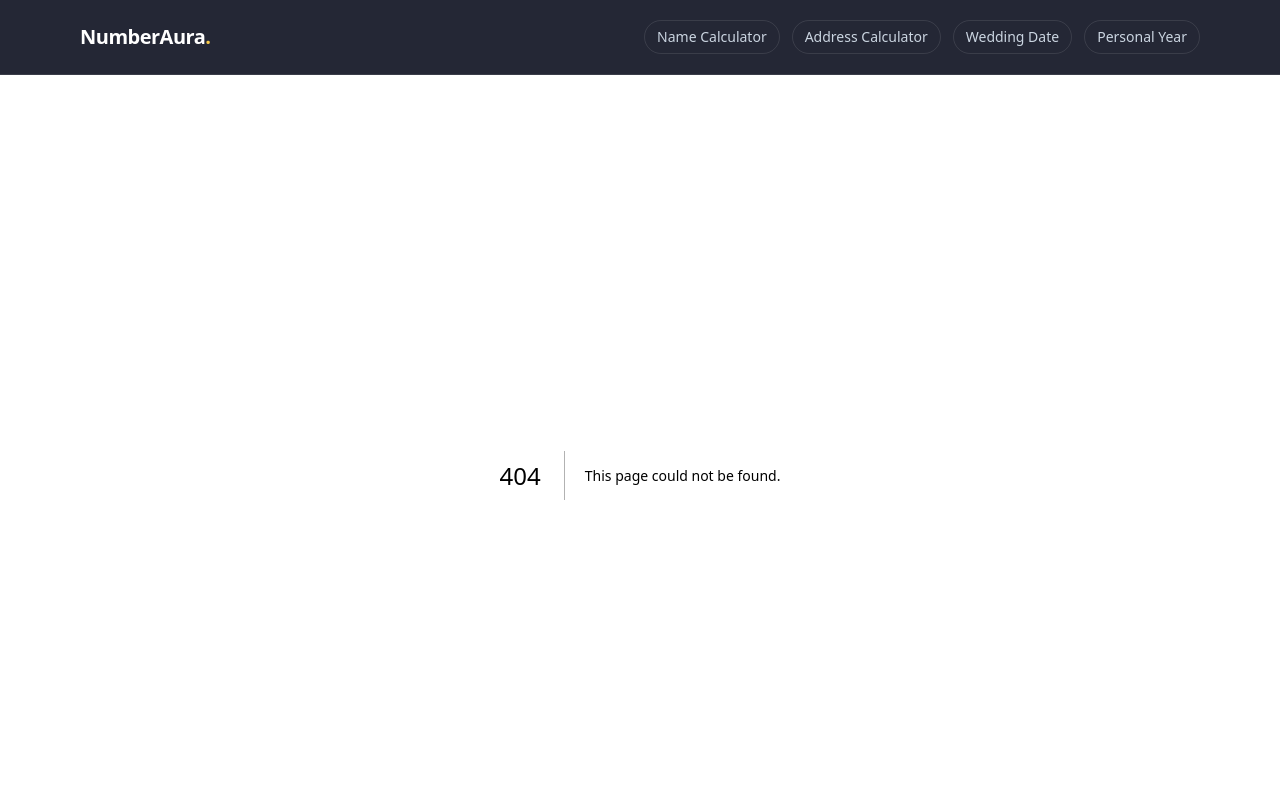
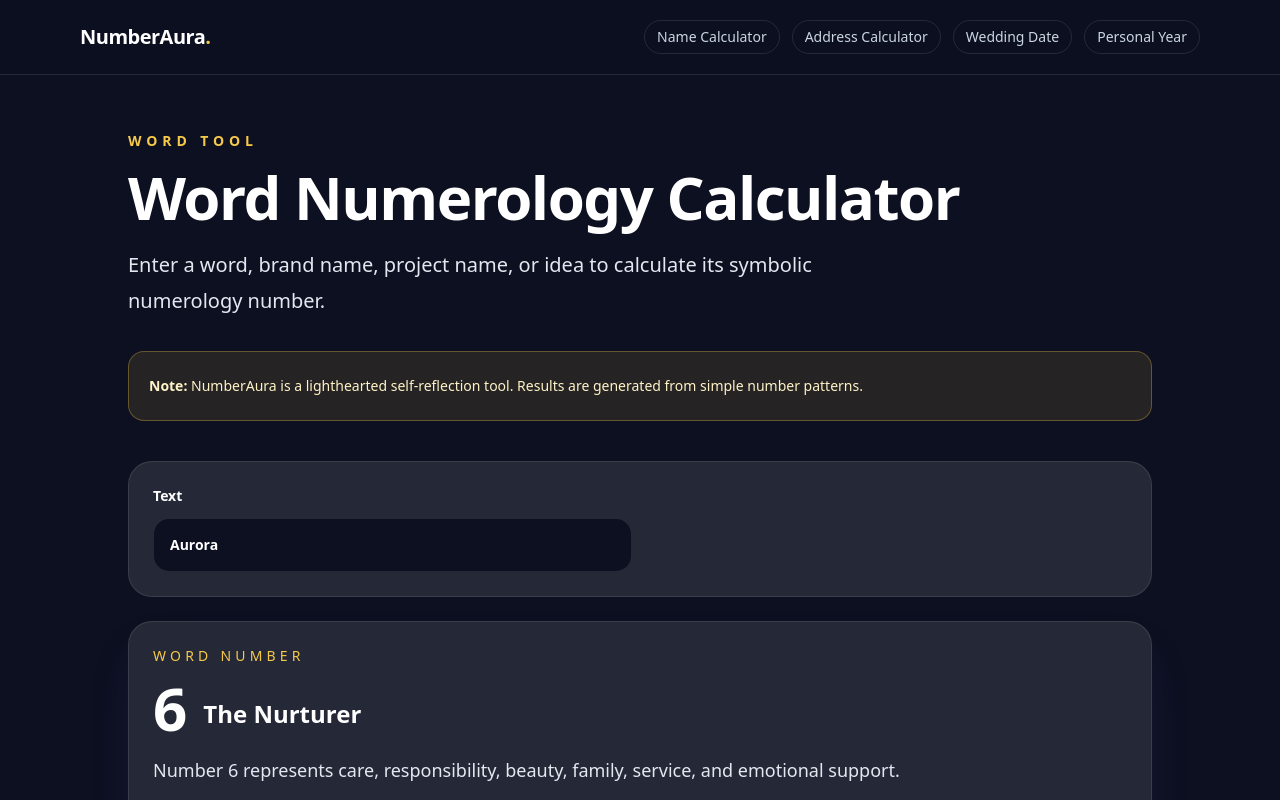
Before and after one commit to brandyaptx/ai-startup-cases, a Next.js app: page /word-numerology-calculator in a window 1280 px wide. Before the commit this address had no page. Shown: the top 800 px of the page. Built offline with nearby package versions, Linux system fonts and the light colour scheme.

Commit message:
Add word numerology page

```diff
--- /dev/null
+++ b/app/word-numerology-calculator/page.tsx
@@ -0,0 +1,16 @@
+import type { Metadata } from 'next';
+import { SimpleDateCalculator } from '@/components/DateCalculator';
+import { CalculatorShell } from '@/components/SeoContent';
+
+export const metadata: Metadata = {
+  title: 'Word Numerology Calculator',
+  description: 'Calculate the numerology number of a word, brand name, project name, or idea.'
+};
+
+export default function Page() {
+  return (
+    <CalculatorShell eyebrow="Word tool" title="Word Numerology Calculator" keyword="word numerology calculator" intro="Enter a word, brand name, project name, or idea to calculate its symbolic numerology number.">
+      <SimpleDateCalculator type="word" />
+    </CalculatorShell>
+  );
+}
```
